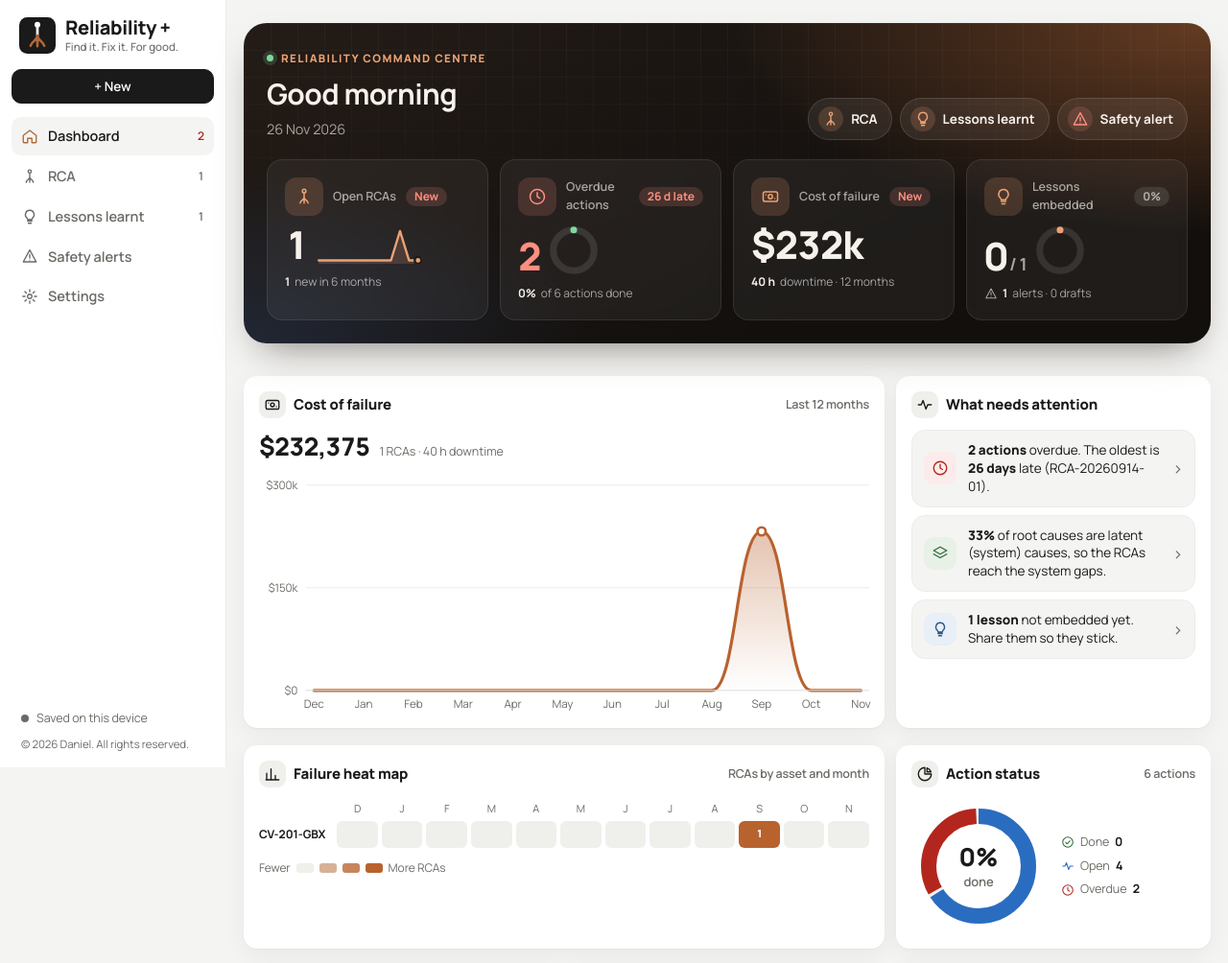
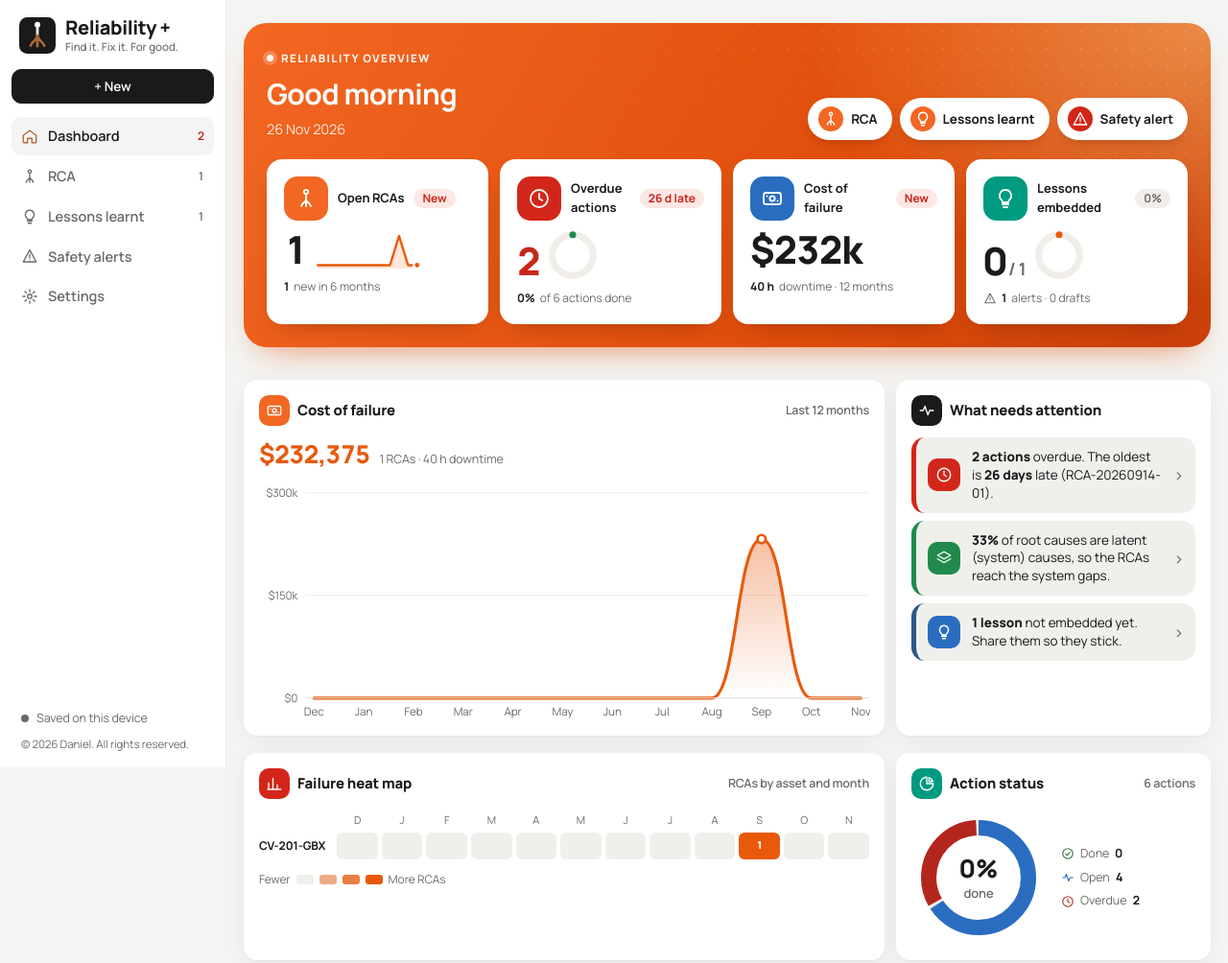
Before and after one commit to 6t46mntpnf-afk/RCA-workbench, a plain HTML site: page index.html in a window 1280 px wide. Shown: the top 1004 px of the page at 96% size. Drawn offline with Linux system fonts and the light colour scheme.

Commit message:
Dashboard: bold and bright theme (orange band, solid colour tiles)
Co-Authored-By: Claude Opus 5.5 <noreply@anthropic.com>
Claude-Session: https://claude.ai/code/session_01Rf4CJourZ6Guv8K7EqTs7a

```diff
--- a/index.html
+++ b/index.html
@@ -245,6 +245,37 @@ main.view { min-width: 0; padding-block: 24px 48px; padding-left: max(18px, env(
 .heat .c.on:hover { outline: 2px solid var(--fg); outline-offset: 1px }
 .heat-key { display: flex; align-items: center; gap: 6px; margin-top: 12px; font-size: 12px; color: var(--muted) }
 .heat-key i { width: 18px; height: 10px; border-radius: 3px; display: block }
+/* dashboard v2.5 bold and bright: orange band, solid colour tiles */
+:root { --s1: #E8590C; --brand-o: #F26722; --brand-o2: #E04E0B }
+@media (prefers-color-scheme: dark) { :root:not([data-theme="light"]) { --s1: #FF8A3D } }
+:root[data-theme="dark"] { --s1: #FF8A3D }
+.hero { --fg: #FFFFFF; --muted: rgba(255,255,255,.86); --s1: #FFFFFF;
+  background: radial-gradient(70% 140% at 100% 0%, rgba(255,196,120,.55), transparent 60%), linear-gradient(120deg, #F26722, #E04E0B 60%, #C9400A); box-shadow: 0 18px 36px -20px rgba(224,78,11,.7) }
+.hero::after { background-image: radial-gradient(rgba(255,255,255,.16) 1.2px, transparent 1.4px); background-size: 18px 18px; mask-image: linear-gradient(200deg, #000, transparent 55%) }
+.hero .eyebrow { color: #FFFFFF; opacity: .92 }
+.hero .eyebrow i { background: #FFFFFF; box-shadow: 0 0 0 4px rgba(255,255,255,.25) }
+.hero .qchip { background: #FFFFFF; border-color: transparent; color: #1A1A1A; box-shadow: 0 6px 14px -8px rgba(80,20,0,.5) }
+.hero .qchip:hover { background: #FFF4EC; border-color: transparent }
+.hero .qchip .b { background: #F26722; color: #FFFFFF }
+.hero .qchip.hot .b { background: #D3261A; color: #FFFFFF }
+.hero .kpi { --fg: #1A1A1A; --muted: #6B6B66; --surface: #FFFFFF; --surface-2: #F1EEEA; --s1: #E8590C; --accent: #E8590C; --accent-soft: #FFE8D9; --red: #C8261B; --red-soft: #FDE7E4; --green: #1F8A4C; --green-soft: #E1F4E8;
+  background: var(--surface); color: var(--fg); border: 0; box-shadow: 0 10px 24px -14px rgba(80,20,0,.55); backdrop-filter: none }
+.hero .kpi:hover { background: #FFF8F3; transform: translateY(-1px) }
+.hero .kpi .ico { width: 46px; height: 46px; border-radius: 14px; background: var(--tile, #F26722); color: #FFFFFF }
+.hero .kpi .ico svg { width: 24px; height: 24px }
+.hero .kpi.t-rca { --tile: #F26722 } .hero .kpi.t-cost { --tile: #2A6DC0 } .hero .kpi.t-ll { --tile: #009A80 }
+.hero .kpi.bad { --tile: #D3261A } .hero .kpi.good { --tile: #1F8A4C }
+.hero .kpi .k { font-size: 13px; font-weight: 700; color: var(--fg) }
+.ph2 .ib { background: #F26722; color: #FFFFFF; width: 32px; height: 32px; border-radius: 10px }
+.ph2 .ib.c-blue { background: #2A6DC0 } .ph2 .ib.c-teal { background: #009A80 } .ph2 .ib.c-red { background: #D3261A } .ph2 .ib.c-ink { background: var(--solid); color: var(--solid-fg) }
+.ins button { border: 0; border-left: 5px solid var(--blue); background: var(--surface-2) }
+.ins .bad { border-left-color: #D3261A } .ins .warn { border-left-color: #E8A33D } .ins .good { border-left-color: #1F8A4C }
+.ins .ico { background: #2A6DC0; color: #FFFFFF }
+.ins .bad .ico { background: #D3261A; color: #FFFFFF } .ins .warn .ico { background: #E8A33D; color: #FFFFFF } .ins .good .ico { background: #1F8A4C; color: #FFFFFF }
+.bigstat .v { color: var(--s1) }
+@media (prefers-color-scheme: dark) { :root:not([data-theme="light"]) .hero .kpi { --fg: #F3F1EE; --muted: #B5B1AB; --surface: #1F1D1B; --surface-2: #2C2926; --accent-soft: #3A2618; --red: #FF8F80; --red-soft: #3A1F1C; --green: #7FD99E; --green-soft: #1D2E20; --s1: #FF8A3D } :root:not([data-theme="light"]) .hero .kpi:hover { background: #262321 } }
+:root[data-theme="dark"] .hero .kpi { --fg: #F3F1EE; --muted: #B5B1AB; --surface: #1F1D1B; --surface-2: #2C2926; --accent-soft: #3A2618; --red: #FF8F80; --red-soft: #3A1F1C; --green: #7FD99E; --green-soft: #1D2E20; --s1: #FF8A3D }
+:root[data-theme="dark"] .hero .kpi:hover { background: #262321 }
 @media (max-width: 980px) { .hero { padding: 18px; border-radius: 20px } .hero .kpi .v { font-size: 32px } .hero .kpi .mini { width: 84px } }
 @media (max-width: 560px) { .heat { grid-template-columns: minmax(52px, max-content) repeat(12, minmax(0, 1fr)); gap: 2px } .heat .c { height: 22px; border-radius: 4px; font-size: 0 } .heat .hm { font-size: 9px } .hero h1 { font-size: 24px } .hero .kpis { gap: 10px } .hero .kpi { padding: 14px; gap: 8px } .kpi .top { flex-wrap: wrap; gap: 8px } .kpi .top .pill { order: 3; margin-left: 0 } .hero .kpi .ico { width: 32px; height: 32px; border-radius: 10px } .hero .kpi .v { font-size: 28px } .hero .kpi .mini { display: none } .hero .kpi .ring { width: 40px; height: 40px } .kpi .s { flex-wrap: wrap } }
 @media (max-width: 560px) { .kpi { padding: 13px } .kpi .v { font-size: 26px } .kpi .mini { width: 64px } .qchip { padding: 7px 12px 7px 8px; font-size: 13px } }
@@ -1091,31 +1122,31 @@ dashboard() {
   const cost12 = sum(D.months, m => m.cost), hrs12 = sum(D.months, m => m.hrs), new6 = sum(c6, m => m.n);
   const actTot = D.act.done + D.act.open + D.act.over, h = new Date().getHours(), donePct = actTot ? Math.round(100 * D.act.done / actTot) : 0;
   const oldest = od.length ? Math.max(1, Math.round((Date.parse(todayISO()) - Date.parse(od.reduce((a, x) => (!a || x.due < a ? x.due : a), ""))) / 864e5)) : 0;
-  const panel = (icon, title, sub, body, cls, id) => `<section class="panel ${cls || ""}"${id ? ` id="${id}"` : ""}><div class="ph2"><span class="ib">${ic(icon)}</span>${title}${sub ? `<span class="sub">${sub}</span>` : ""}</div>${body}</section>`;
-  return `<section class="hero"><div class="dhead"><div><div class="eyebrow"><i></i>Reliability command centre</div><h1>${h < 12 ? "Good morning" : h < 18 ? "Good afternoon" : "Good evening"}</h1><p class="lede" style="margin:4px 0 0">${fmtDate(todayISO())}${SET.company ? " · " + esc(SET.company) : ""}</p></div>
+  const panel = (icon, title, sub, body, cls, id, col) => `<section class="panel ${cls || ""}"${id ? ` id="${id}"` : ""}><div class="ph2"><span class="ib ${col || ""}">${ic(icon)}</span>${title}${sub ? `<span class="sub">${sub}</span>` : ""}</div>${body}</section>`;
+  return `<section class="hero"><div class="dhead"><div><div class="eyebrow"><i></i>Reliability overview</div><h1>${h < 12 ? "Good morning" : h < 18 ? "Good afternoon" : "Good evening"}</h1><p class="lede" style="margin:4px 0 0">${fmtDate(todayISO())}${SET.company ? " · " + esc(SET.company) : ""}</p></div>
     <div class="qchips"><button class="qchip" data-act="new-rca"><span class="b">${ic("rca")}</span>RCA</button><button class="qchip" data-act="new-lesson"><span class="b">${ic("bulb")}</span>Lessons learnt</button><button class="qchip hot" data-act="new-alert"><span class="b">${ic("alert")}</span>Safety alert</button></div></div>
   <div class="kpis">
-    <button class="kpi" data-act="nav" data-view="rcas" data-f="open"><span class="top"><span class="ico">${ic("rca")}</span><span class="k">Open RCAs</span>${deltaPill(new6, sum(p6, m => m.n), true, "New RCAs, last 6 months against the 6 before")}</span><span class="row2"><span class="v">${open.length}</span>${vizSpark(D.months.map(m => m.n))}</span><span class="s"><b>${new6}</b> new in 6 months</span></button>
+    <button class="kpi t-rca" data-act="nav" data-view="rcas" data-f="open"><span class="top"><span class="ico">${ic("rca")}</span><span class="k">Open RCAs</span>${deltaPill(new6, sum(p6, m => m.n), true, "New RCAs, last 6 months against the 6 before")}</span><span class="row2"><span class="v">${open.length}</span>${vizSpark(D.months.map(m => m.n))}</span><span class="s"><b>${new6}</b> new in 6 months</span></button>
     <button class="kpi ${od.length ? "bad" : "good"}" data-act="jump" data-to="pOverdue"><span class="top"><span class="ico">${ic(od.length ? "clock" : "check")}</span><span class="k">Overdue actions</span>${od.length ? `<span class="pill bad" title="Oldest overdue action">${oldest} d late</span>` : `<span class="pill good">On track</span>`}</span><span class="row2"><span class="v">${od.length}</span>${vizRing(actTot ? D.act.done / actTot : 0, "var(--green)")}</span><span class="s"><b>${donePct}%</b> of ${actTot} actions done</span></button>
-    <button class="kpi" data-act="jump" data-to="pTrend"><span class="top"><span class="ico">${ic("cash")}</span><span class="k">Cost of failure</span>${deltaPill(sum(c6, m => m.cost), sum(p6, m => m.cost), true, "Last 6 months against the 6 before")}</span><span class="row2"><span class="v">${fmtK(cost12, D.cur)}</span></span><span class="s"><b>${fmtN(hrs12, 0)} h</b> downtime · 12 months</span></button>
-    <button class="kpi" data-act="nav" data-view="lessons"><span class="top"><span class="ico">${ic("bulb")}</span><span class="k">Lessons embedded</span>${ls.length ? `<span class="pill ${emb / ls.length >= .5 ? "good" : ""}">${Math.round(100 * emb / ls.length)}%</span>` : ""}</span><span class="row2"><span class="v">${emb}<span style="font-size:18px;color:var(--muted);font-weight:700"> / ${ls.length}</span></span>${vizRing(ls.length ? emb / ls.length : 0, "var(--s1)")}</span><span class="s">${ic("alert")}<b>${al.length}</b> alerts · ${drafts} draft${drafts === 1 ? "" : "s"}</span></button>
+    <button class="kpi t-cost" data-act="jump" data-to="pTrend"><span class="top"><span class="ico">${ic("cash")}</span><span class="k">Cost of failure</span>${deltaPill(sum(c6, m => m.cost), sum(p6, m => m.cost), true, "Last 6 months against the 6 before")}</span><span class="row2"><span class="v">${fmtK(cost12, D.cur)}</span></span><span class="s"><b>${fmtN(hrs12, 0)} h</b> downtime · 12 months</span></button>
+    <button class="kpi t-ll" data-act="nav" data-view="lessons"><span class="top"><span class="ico">${ic("bulb")}</span><span class="k">Lessons embedded</span>${ls.length ? `<span class="pill ${emb / ls.length >= .5 ? "good" : ""}">${Math.round(100 * emb / ls.length)}%</span>` : ""}</span><span class="row2"><span class="v">${emb}<span style="font-size:18px;color:var(--muted);font-weight:700"> / ${ls.length}</span></span>${vizRing(ls.length ? emb / ls.length : 0, "var(--s1)")}</span><span class="s">${ic("alert")}<b>${al.length}</b> alerts · ${drafts} draft${drafts === 1 ? "" : "s"}</span></button>
   </div></section>
   <div class="charts">
     ${panel("cash", "Cost of failure", "Last 12 months", cs.length ? `<div class="bigstat"><span class="v">${fmtMoney(cost12, D.cur)}</span><span class="s">${cs.length ? fmtN(sum(D.months, m => m.n), 0) + " RCAs · " + fmtN(hrs12, 0) + " h downtime" : ""}</span></div>` + vizArea(D.months, D.cur) : `<div class="cempty">Start an RCA and its cost shows here.</div>`, "w2", "pTrend")}
-    ${panel("pulse", "What needs attention", "", insights(D, od, ls, al))}
+    ${panel("pulse", "What needs attention", "", insights(D, od, ls, al), "", "", "c-ink")}
   </div>
   <div class="charts">
-    ${panel("bars", "Failure heat map", "RCAs by asset and month", D.heat.length ? vizHeat(D) : `<div class="cempty">Assets with RCAs in the last 12 months show here.</div>`, "w2")}
-    ${panel("pie", "Action status", actTot + " actions", actTot ? vizDonut([{ k: "Done", n: D.act.done, c: "var(--green)", i: "check" }, { k: "Open", n: D.act.open, c: "var(--s2)", i: "pulse" }, { k: "Overdue", n: D.act.over, c: "var(--red)", i: "clock" }], donePct + "%", "done") : `<div class="cempty">Actions from your RCAs show here.</div>`)}
+    ${panel("bars", "Failure heat map", "RCAs by asset and month", D.heat.length ? vizHeat(D) : `<div class="cempty">Assets with RCAs in the last 12 months show here.</div>`, "w2", "", "c-red")}
+    ${panel("pie", "Action status", actTot + " actions", actTot ? vizDonut([{ k: "Done", n: D.act.done, c: "var(--green)", i: "check" }, { k: "Open", n: D.act.open, c: "var(--s2)", i: "pulse" }, { k: "Overdue", n: D.act.over, c: "var(--red)", i: "clock" }], donePct + "%", "done") : `<div class="cempty">Actions from your RCAs show here.</div>`, "", "", "c-teal")}
   </div>
   <div class="charts">
-    ${panel("layers", "Root cause mix", D.roots.reduce((s, r) => s + r.n, 0) + " causes", D.roots.some(r => r.n) ? vizMix(D.roots.map((r, i) => ({ k: r.k === "Latent / systemic" ? "Latent" : r.k, n: r.n, c: `var(--s${i + 1})` }))) + `<p class="note" style="margin:12px 0 0">Latent causes are the system gaps that let failures repeat. Fixing them stops the next one.</p>` : `<div class="cempty">Root causes from your RCAs show here.</div>`)}
+    ${panel("layers", "Root cause mix", D.roots.reduce((s, r) => s + r.n, 0) + " causes", D.roots.some(r => r.n) ? vizMix(D.roots.map((r, i) => ({ k: r.k === "Latent / systemic" ? "Latent" : r.k, n: r.n, c: `var(--s${i + 1})` }))) + `<p class="note" style="margin:12px 0 0">Latent causes are the system gaps that let failures repeat. Fixing them stops the next one.</p>` : `<div class="cempty">Root causes from your RCAs show here.</div>`, "", "", "c-blue")}
     ${panel("wrench", "Bad actors", "Cost of failure", D.assets.length ? vizBars(D.assets, a => a.cost || a.n, a => a.cost ? fmtK(a.cost, D.cur) : a.n + " RCA" + (a.n === 1 ? "" : "s"), a => a.k + "\n" + a.n + " RCA" + (a.n === 1 ? "" : "s") + (a.cost ? "\n" + fmtMoney(a.cost, D.cur) : "")) : `<div class="cempty">Assets with RCAs show here.</div>`)}
-    ${panel("bulb", "Lessons by category", ls.length + " lessons", D.cats.length ? vizBars(D.cats, c => c.n, c => c.n, c => c.k + ": " + c.n + " lesson" + (c.n === 1 ? "" : "s")) : `<div class="cempty">Lessons show here by category.</div>`)}
+    ${panel("bulb", "Lessons by category", ls.length + " lessons", D.cats.length ? vizBars(D.cats, c => c.n, c => c.n, c => c.k + ": " + c.n + " lesson" + (c.n === 1 ? "" : "s")) : `<div class="cempty">Lessons show here by category.</div>`, "", "", "c-teal")}
   </div>
   <div class="grid2">
-    <section class="panel" id="pOverdue"><div class="ph2"><span class="ib">${ic("clock")}</span>Overdue actions${od.length ? `<span class="sub" style="color:var(--red)">${od.length} to chase</span>` : ""}</div>${overdueFeed(od)}</section>
-    <section class="panel"><div class="ph2"><span class="ib">${ic("pulse")}</span>Recent activity</div>${activityFeed()}</section>
+    <section class="panel" id="pOverdue"><div class="ph2"><span class="ib c-red">${ic("clock")}</span>Overdue actions${od.length ? `<span class="sub" style="color:var(--red)">${od.length} to chase</span>` : ""}</div>${overdueFeed(od)}</section>
+    <section class="panel"><div class="ph2"><span class="ib c-ink">${ic("pulse")}</span>Recent activity</div>${activityFeed()}</section>
   </div>`;
 },
 rcas() {
```
